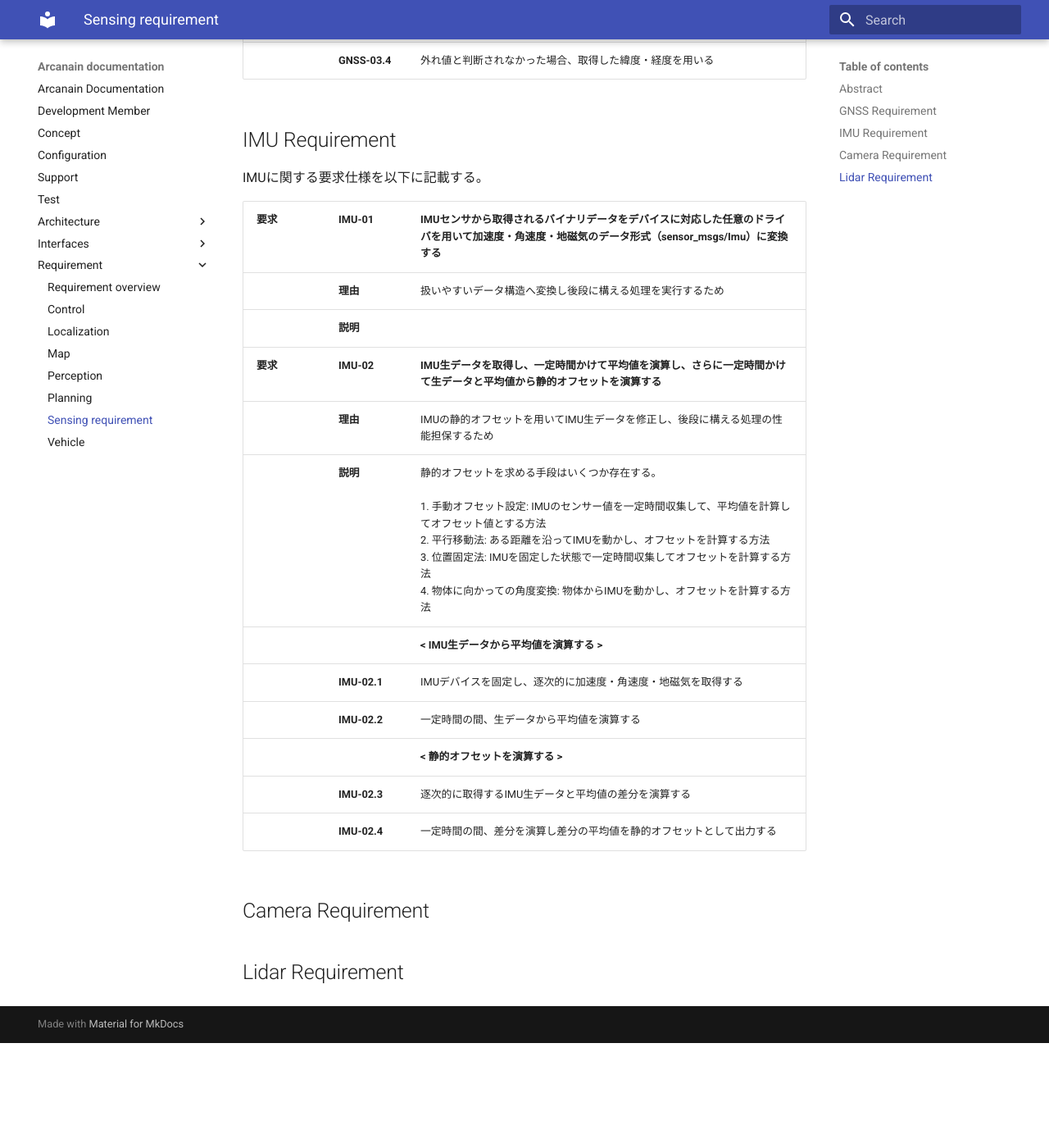
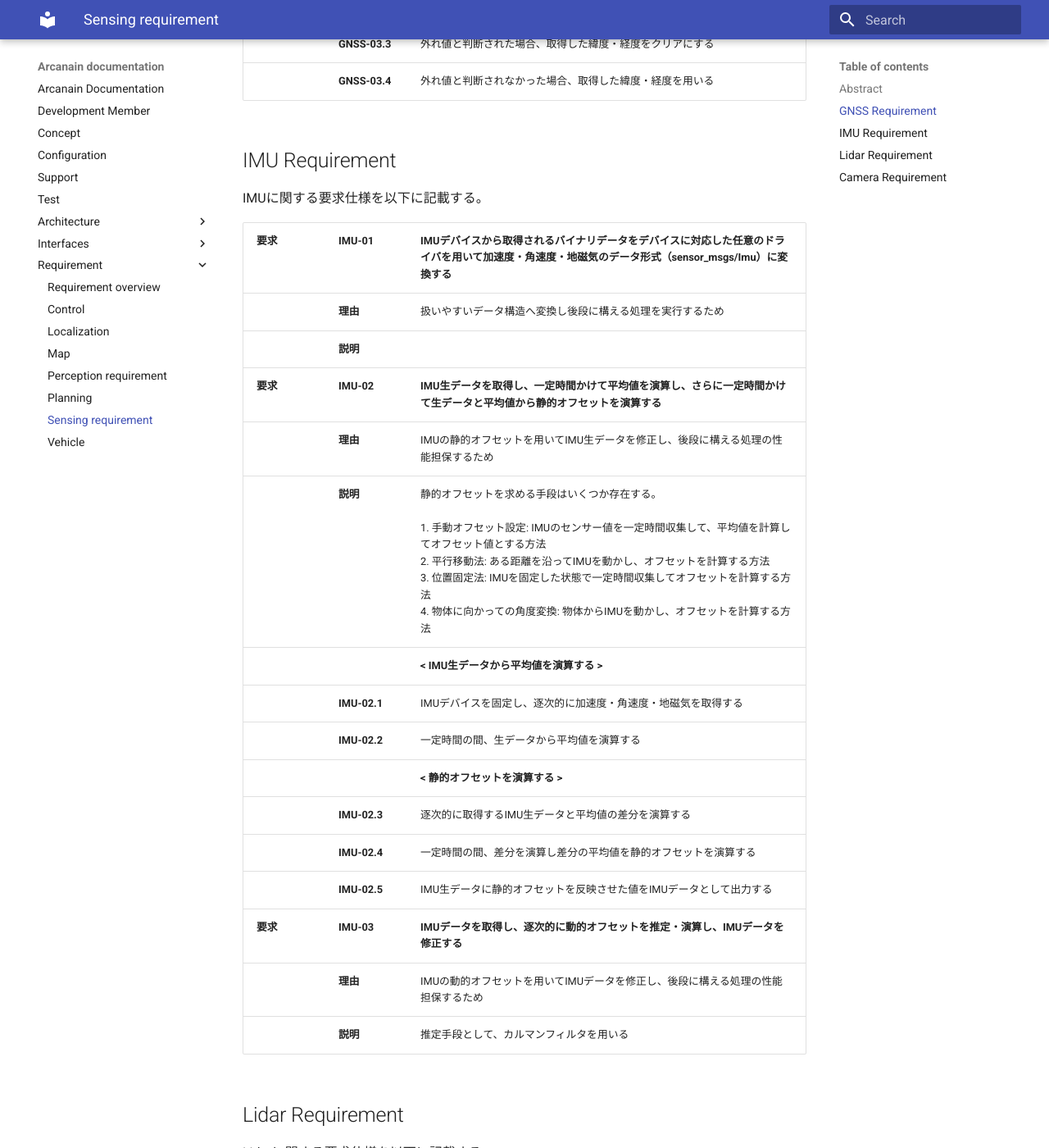
Before and after one commit to Arcanain/Arcanain-Documentation, an MkDocs documentation site: the page built from docs/requirement/Sensing.md, in a window 1280 px wide and 1400 px high, scrolled down 1641 px. Shown: the whole window at 82% size. Built offline with MkDocs 1.6.1 and Material for MkDocs 9.7.7, drawn with Linux system fonts in a browser that asks for light colours; before the commit the page ends 2913 px from its top, so only the background shows below that; some of the changed text lies outside the part shown.

Commit message:
[add]comment

```diff
--- a/docs/requirement/Sensing.md
+++ b/docs/requirement/Sensing.md
@@ -2,6 +2,7 @@
 
 ## Abstract
 本ページでは、Sensingに関する要求仕様を記載する。
+要求仕様の構成と記載ルールについては[要求ドキュメントの表紙](https://arcanain.github.io/arcanain-documentation/requirement/)に記載している。
 
 ## GNSS Requirement
 GNSSに関する要求仕様を以下に記載する。
@@ -33,7 +34,7 @@
 ## IMU Requirement
 IMUに関する要求仕様を以下に記載する。
 
-| 要求 | IMU-01 | IMUセンサから取得されるバイナリデータをデバイスに対応した任意のドライバを用いて加速度・角速度・地磁気のデータ形式（sensor_msgs/Imu）に変換する |
+| 要求 | IMU-01 | IMUデバイスから取得されるバイナリデータをデバイスに対応した任意のドライバを用いて加速度・角速度・地磁気のデータ形式（sensor_msgs/Imu）に変換する |
 |:---|:---|:---|
 |    | **理由** | 扱いやすいデータ構造へ変換し後段に構える処理を実行するため |
 |    | **説明** |  |
@@ -45,8 +46,18 @@
 |    | **IMU-02.2** | 一定時間の間、生データから平均値を演算する |
 |    |  | **< 静的オフセットを演算する >** |
 |    | **IMU-02.3** | 逐次的に取得するIMU生データと平均値の差分を演算する |
-|    | **IMU-02.4** | 一定時間の間、差分を演算し差分の平均値を静的オフセットとして出力する |
+|    | **IMU-02.4** | 一定時間の間、差分を演算し差分の平均値を静的オフセットを演算する |
+|    | **IMU-02.5** | IMU生データに静的オフセットを反映させた値をIMUデータとして出力する |
+| **要求** | **IMU-03** | **IMUデータを取得し、逐次的に動的オフセットを推定・演算し、IMUデータを修正する** |
+|    | **理由** | IMUの動的オフセットを用いてIMUデータを修正し、後段に構える処理の性能担保するため |
+|    | **説明** | 推定手段として、カルマンフィルタを用いる |
+
+## Lidar Requirement
+Lidarに関する要求仕様を以下に記載する。
+
+| 要求 | IMU-01 | Lidarデバイスから取得されるバイナリデータをデバイスに対応した任意のドライバを用いて相対距離・相対角度のデータ形式（sensor_msgs/LaserScan）に変換する |
+|:---|:---|:---|
+|    | **理由** | 扱いやすいデータ構造へ変換し後段に構える処理を実行するため |
+|    | **説明** |  |
 
 ## Camera Requirement
-
-## Lidar Requirement
```
Also changed, not shown: docs/Introduction.md (+9 -4 lines), docs/architecture/Sensing.md (+7 -4 lines), docs/architecture/index.md (+1 -1 lines), docs/requirement/Perception.md (+8 -0 lines).
